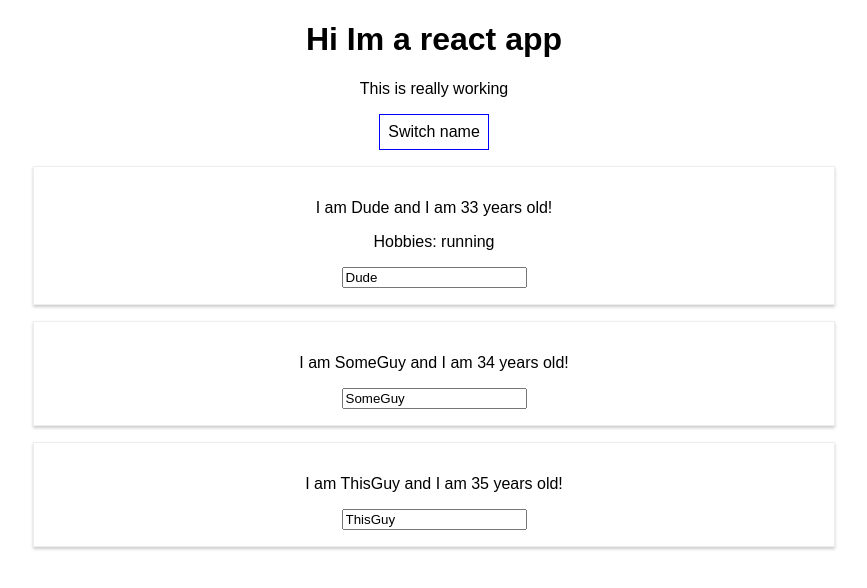
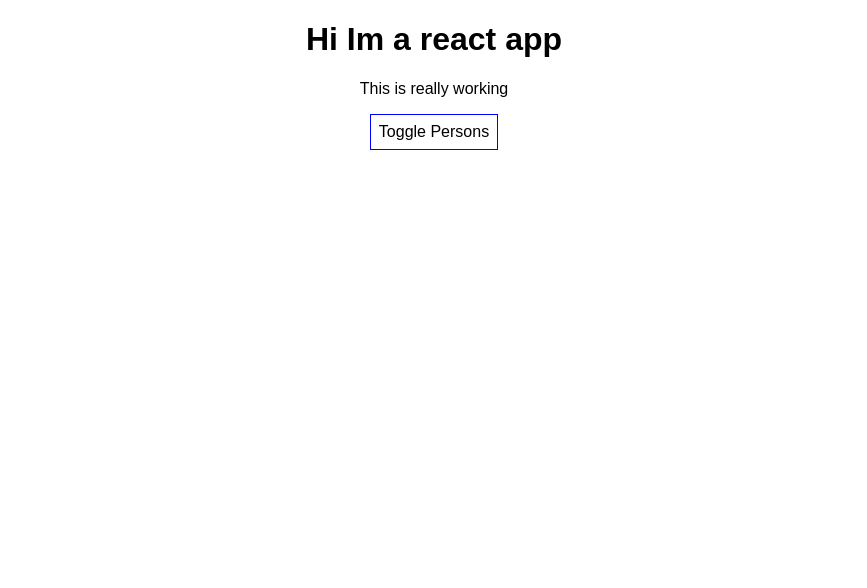
Before and after one commit to BryanSWong/react, a React (Create React App) app in the folder react-complete-guide/: page / in a window 1280 px wide. Shown: the top 588 px of the page, without its empty margins (206-1073 px from the left). Built offline with nearby package versions, Linux system fonts and the light colour scheme.

Commit message:
updates to code

```diff
--- a/react-complete-guide/src/App.js
+++ b/react-complete-guide/src/App.js
@@ -11,7 +11,8 @@
             {name: 'SomeGuy', age: 34 },
             {name: 'ThisGuy', age: 35 }
         ],
-        otherState: 'some other value'
+        otherState: 'some other value',
+        showPersons: false
     };
 
     switchNameHandler = (newName) => {
@@ -34,7 +35,12 @@
                 {name: 'ThisGuy', age: 35 }
             ]
         });
-    }
+    };
+
+    togglePersonHandler = () => {
+        const doesShow = this.state.showPersons;
+        this.setState({showPersons: !doesShow});
+    };
 
   render() {
 
@@ -44,17 +50,24 @@
             border: '1px solid blue',
             padding: '8px',
             cursor: 'pointer'
+        };
 
-        };
+        let persons = null;
+
+        if(this.state.showPersons){
+            persons = (<div>
+                <Person name={this.state.persons[0].name} age={this.state.persons[0].age} click={this.switchNameHandler.bind(this, 'Dude!')}>Hobbies: running</Person>
+                <Person name={this.state.persons[1].name} age={this.state.persons[1].age} changed={this.nameChangeHandler}/>
+                <Person name={this.state.persons[2].name} age={this.state.persons[2].age}/>
+            </div>);
+        }
 
     return (
       <div className="App">
           <h1>Hi Im a react app</h1>
           <p>This is really working</p>
-          <button style= {style} onClick={this.switchNameHandler.bind(this, 'ThatDude')}>Switch name</button>
-          <Person name={this.state.persons[0].name} age={this.state.persons[0].age} click={this.switchNameHandler.bind(this, 'Dude!')}>Hobbies: running</Person>
-          <Person name={this.state.persons[1].name} age={this.state.persons[1].age} changed={this.nameChangeHandler}/>
-          <Person name={this.state.persons[2].name} age={this.state.persons[2].age}/>
+          <button style= {style} onClick={this.togglePersonHandler}>Toggle Persons</button>
+          {persons}
       </div>
     );
 
```
